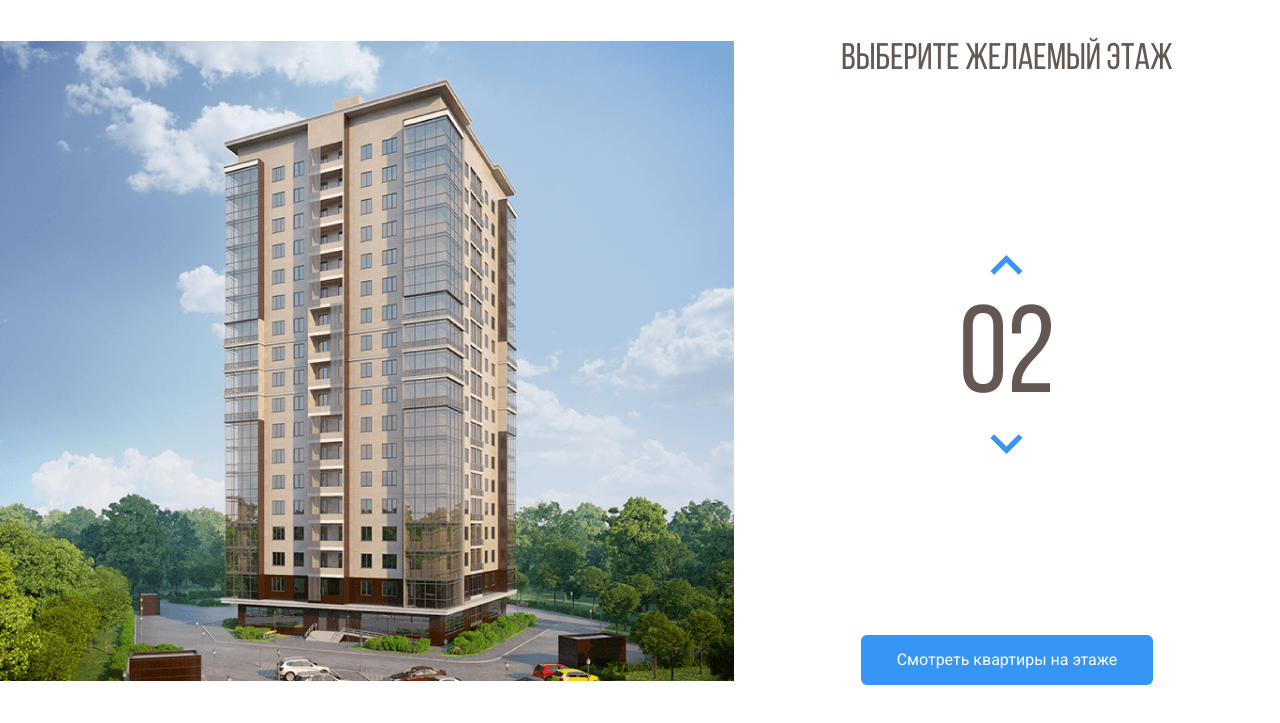
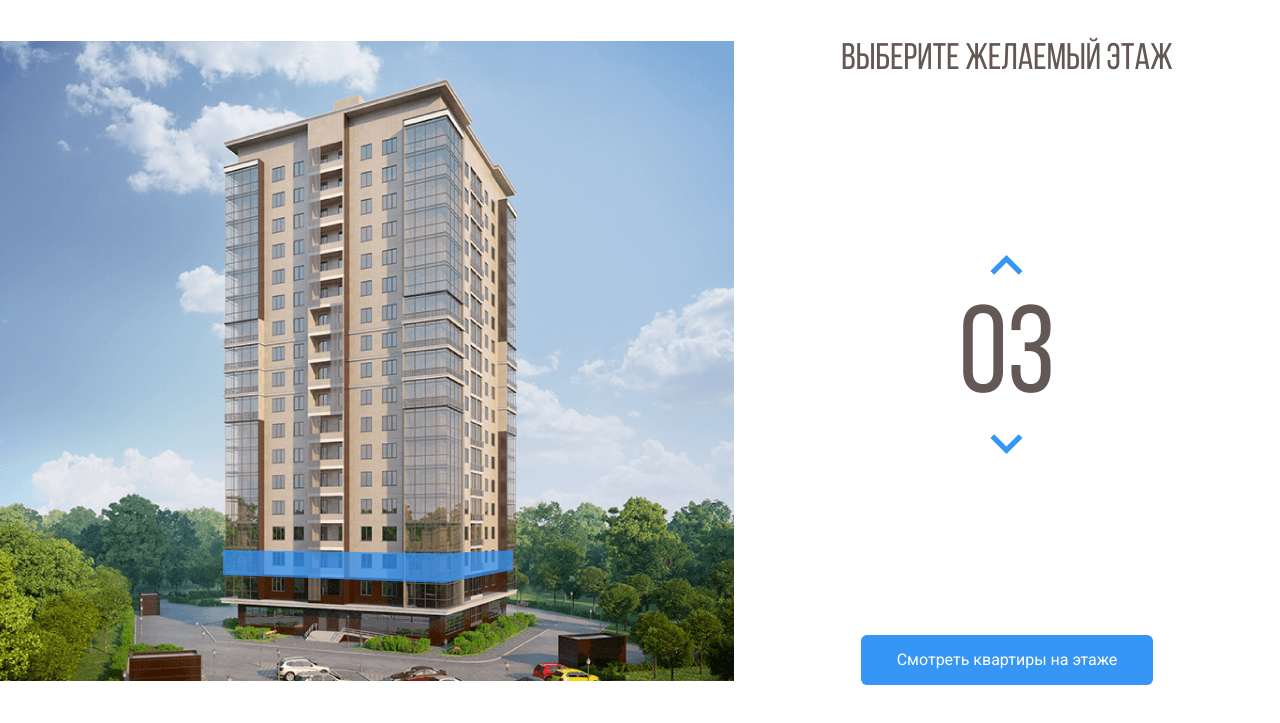
Before and after one commit to GranFauno/melody, a plain HTML site: page index.html in a window 1280 px wide. Both pictures are taken after a click on the button 1006 px from the left and 336 px from the top of the page. Shown: the part 69-792 px from the top of the page. Drawn offline with nearby package versions, Linux system fonts and the light colour scheme.

Commit message:
create: counter

```diff
--- a/css/style.css
+++ b/css/style.css
@@ -9,6 +9,7 @@
     font-style: normal;
     font-display: swap;
   }
+
 body{
     font-family: "Roboto", sans-serif;
 }
@@ -78,11 +79,16 @@ line-height: 20px;
     align-items: center;
     justify-content: space-between;
 }
+
 .home-image path{
     opacity: 0;
     cursor: pointer;
 }
+
 .home-image path:hover{
+    opacity: 1;
+}
+.home-image .current-floor{
     opacity: 1;
 }
 .counter-group{
--- a/index.html
+++ b/index.html
@@ -46,23 +46,23 @@
             </pattern>
             <image id="image0" width="740" height="640" xlink:href="img/home.png"/>
             </defs>
-            <path d="M222 535L442.8 543L512 529.3V551L443.5 570.7L222 559.7V535Z" fill="#3595F6" fill-opacity="0.75"/>
-            <path d="M223 534V509L443.3 512.3L513 509V529L443.7 542L223 534Z" fill="#3595F6" fill-opacity="0.75"/>
-            <path d="M223 508V483H444H513V506L445 513L223 508Z" fill="#3595F6" fill-opacity="0.75"/>
-            <path d="M223 484V459L444.3 455.3L512 462V484H444" fill="#3595F6" fill-opacity="0.75"/>
-            <path d="M223 458V432L444.5 428.7L513 439.7V461L444 454.3L223 458Z" fill="#3595F6" fill-opacity="0.75"/>
-            <path d="M222 431V407.3L443 395L514 418V439.3L443 427L222 431Z" fill="#3595F6" fill-opacity="0.75"/>
-            <path d="M222 409V384L444.2 367.7L514 396.3V417L443.7 395.3L222 409Z" fill="#3595F6" fill-opacity="0.75"/>
-            <path d="M222 384V359L444.5 338.7L514 375.3V396L442 367.3L222 384Z" fill="#3595F6" fill-opacity="0.75"/>
-            <path d="M222 358V334L445 309.3L514 353.3V375L444.7 337L222 358Z" fill="#3595F6" fill-opacity="0.75"/>
-            <path d="M222 333V309L444.5 280.3L514 331.3V352L443.7 309.7L222 333Z" fill="#3595F6" fill-opacity="0.75"/>
-            <path d="M221 309V285L443.3 252L514 311.3V331L444 280.3L221 309Z" fill="#3595F6" fill-opacity="0.75"/>
-            <path d="M222 284V260L443.2 225L513 289V310L444.3 251.7L222 284Z" fill="#3595F6" fill-opacity="0.75"/>
-            <path d="M222 260V235L444.3 197L513 267.3V288L444 224L222 260Z" fill="#3595F6" fill-opacity="0.75"/>
-            <path d="M222 234V209L442.8 165.3L513 244.3V267L444 193.7L222 234Z" fill="#3595F6" fill-opacity="0.75"/>
-            <path d="M223 210V185L443 137L513 222V245L442.3 165.7L223 210Z" fill="#3595F6" fill-opacity="0.75"/>
-            <path d="M222 185V160L441.8 108L513 200.3V223L443.3 136.7L222 185Z" fill="#3595F6" fill-opacity="0.75"/>
-            <path d="M222 160V134L444 77.3L513 179V200L443.7 108.3L222 160Z" fill="#3595F6" fill-opacity="0.75"/>
+            <path data-floor="02" d="M222 535L442.8 543L512 529.3V551L443.5 570.7L222 559.7V535Z" fill="#3595F6" fill-opacity="0.75"/>
+            <path data-floor="03" d="M223 534V509L443.3 512.3L513 509V529L443.7 542L223 534Z" fill="#3595F6" fill-opacity="0.75"/>
+            <path data-floor="04" d="M223 508V483H444H513V506L445 513L223 508Z" fill="#3595F6" fill-opacity="0.75"/>
+            <path data-floor="05" d="M223 484V459L444.3 455.3L512 462V484H444" fill="#3595F6" fill-opacity="0.75"/>
+            <path data-floor="06" d="M223 458V432L444.5 428.7L513 439.7V461L444 454.3L223 458Z" fill="#3595F6" fill-opacity="0.75"/>
+            <path data-floor="07" d="M222 431V407.3L443 395L514 418V439.3L443 427L222 431Z" fill="#3595F6" fill-opacity="0.75"/>
+            <path data-floor="08" d="M222 409V384L444.2 367.7L514 396.3V417L443.7 395.3L222 409Z" fill="#3595F6" fill-opacity="0.75"/>
+            <path data-floor="09" d="M222 384V359L444.5 338.7L514 375.3V396L442 367.3L222 384Z" fill="#3595F6" fill-opacity="0.75"/>
+            <path data-floor="10" d="M222 358V334L445 309.3L514 353.3V375L444.7 337L222 358Z" fill="#3595F6" fill-opacity="0.75"/>
+            <path data-floor="11" d="M222 333V309L444.5 280.3L514 331.3V352L443.7 309.7L222 333Z" fill="#3595F6" fill-opacity="0.75"/>
+            <path data-floor="12" d="M221 309V285L443.3 252L514 311.3V331L444 280.3L221 309Z" fill="#3595F6" fill-opacity="0.75"/>
+            <path data-floor="13" d="M222 284V260L443.2 225L513 289V310L444.3 251.7L222 284Z" fill="#3595F6" fill-opacity="0.75"/>
+            <path data-floor="14" d="M222 260V235L444.3 197L513 267.3V288L444 224L222 260Z" fill="#3595F6" fill-opacity="0.75"/>
+            <path data-floor="15" d="M222 234V209L442.8 165.3L513 244.3V267L444 193.7L222 234Z" fill="#3595F6" fill-opacity="0.75"/>
+            <path data-floor="16" d="M223 210V185L443 137L513 222V245L442.3 165.7L223 210Z" fill="#3595F6" fill-opacity="0.75"/>
+            <path data-floor="17" d="M222 185V160L441.8 108L513 200.3V223L443.3 136.7L222 185Z" fill="#3595F6" fill-opacity="0.75"/>
+            <path data-floor="18" d="M222 160V134L444 77.3L513 179V200L443.7 108.3L222 160Z" fill="#3595F6" fill-opacity="0.75"/>
 
             </svg>
 
@@ -86,5 +86,7 @@
     </div>
        </div>
    </main>
+   <script src="https://code.jquery.com/jquery-3.6.0.min.js" integrity="sha256-/xUj+3OJU5yExlq6GSYGSHk7tPXikynS7ogEvDej/m4=" crossorigin="anonymous"></script>
+   <script src="js/main.js"></script>
 </body>
 </html>
--- /dev/null
+++ b/js/main.js
@@ -0,0 +1,29 @@
+$(document).ready(function () {
+    var currentFloor = 2;
+    var counterUp = $(".counter-button--up");
+    var counterDown = $(".counter-button--down");
+    $(".home-image path").on("mouseover", function(){
+        $(".home-image path").removeClass("current-floor")
+        currentFloor=$(this).attr("data-floor");
+        $(".counter").text(currentFloor);
+    });
+
+    counterUp.on("click", function(){
+        if (currentFloor < 18){
+            currentFloor++;
+        usCurrentFloor = currentFloor.toLocaleString("en-US", {minimumIntegerDigits: 2, useGroupping: false});
+        $(".counter").text(usCurrentFloor);
+        $(".home-image path").removeClass("current-floor");
+        $(`[data-floor=${usCurrentFloor}]`).toggleClass("current-floor");
+        }
+    });
+    counterDown.on("click", function(){
+        if(currentFloor>2){
+            currentFloor--;
+            usCurrentFloor = currentFloor.toLocaleString("en-US", {minimumIntegerDigits: 2, useGroupping: false});
+        $(".counter").text(usCurrentFloor);
+        $(".home-image path").removeClass("current-floor");
+        $(`[data-floor=${usCurrentFloor}]`).toggleClass("current-floor");
+        }
+    })
+});
```
